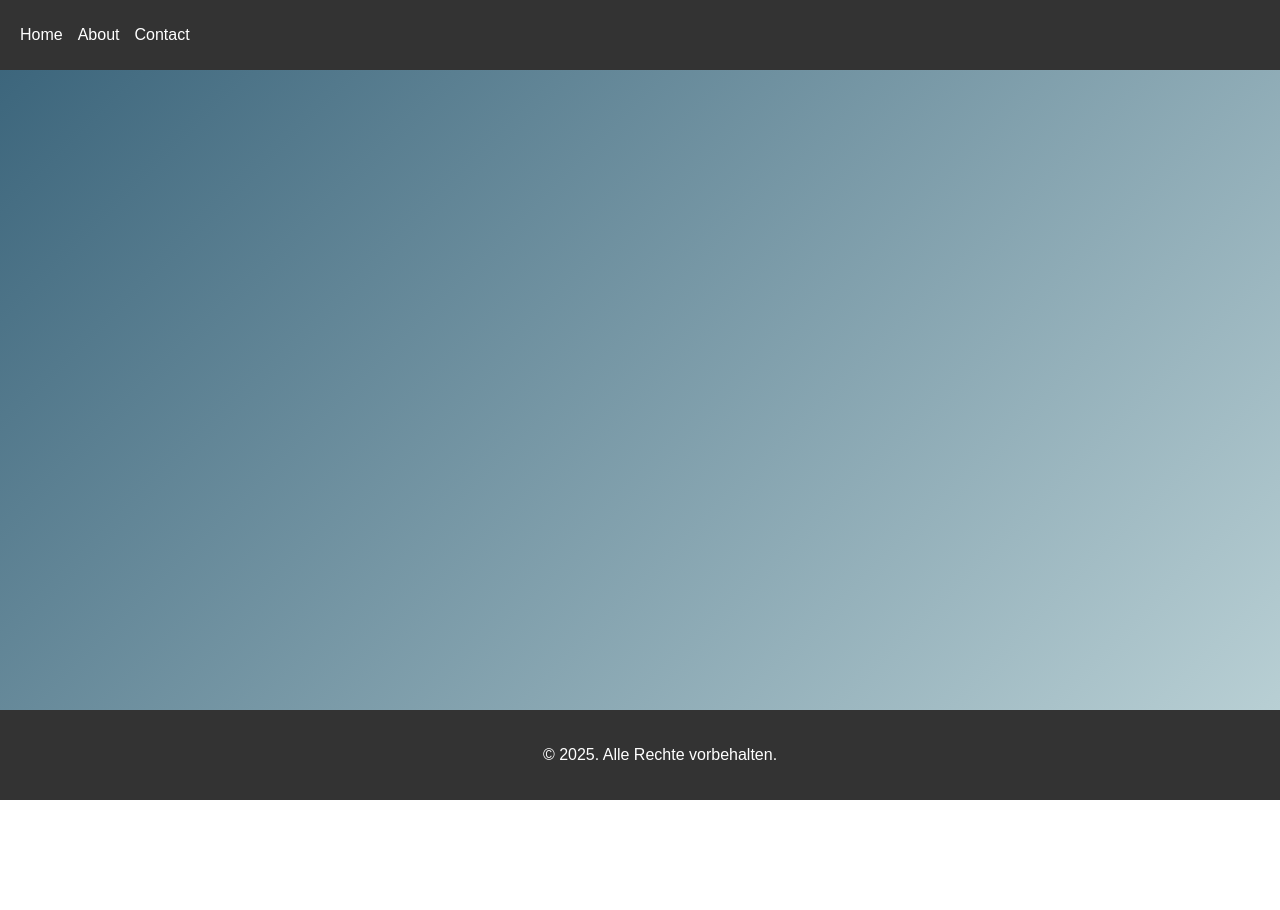
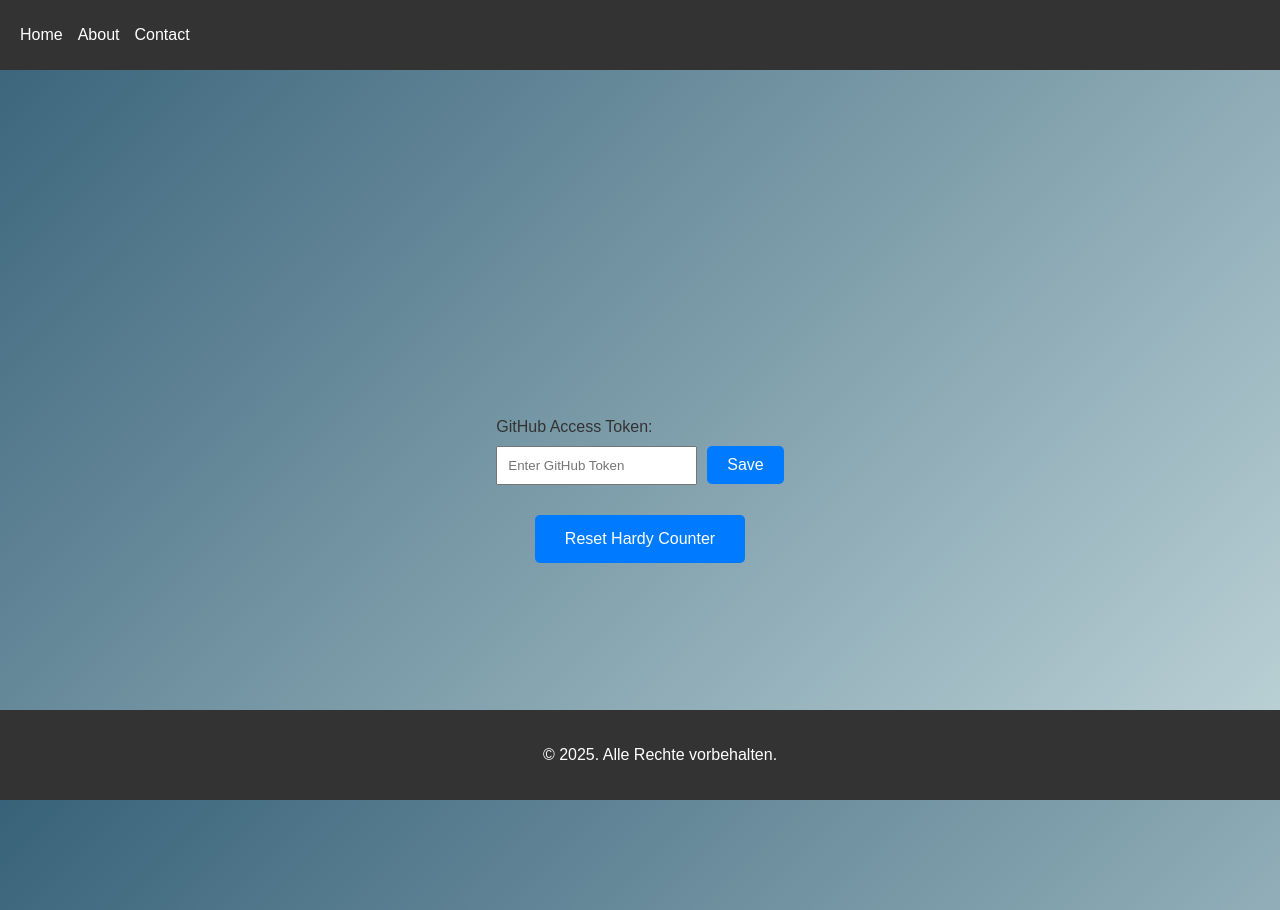
Before and after one commit to Yamam-al/yamam-al, a Nuxt app: page /hardy-counter-reset in a window 1280 px wide. Before the commit the page ends 800 px from the top, so only its background shows below. Built offline with nearby package versions, Linux system fonts and the light colour scheme.

Commit message:
adds hardy counter reset page

```diff
--- /dev/null
+++ b/pages/hardy-counter-reset.vue
@@ -0,0 +1,80 @@
+// pages/GithubIntegration.vue
+<template>
+  <div class="container">
+    <div class="input-section">
+      <label for="github-token">GitHub Access Token:</label>
+      <input v-model="githubToken" id="github-token" type="text" placeholder="Enter GitHub Token" />
+      <button @click="saveToken">Save</button>
+    </div>
+
+    <div class="reset-section">
+      <button @click="resetHardyCounter">Reset Hardy Counter</button>
+    </div>
+  </div>
+</template>
+
+<script>
+export default {
+  data() {
+    return {
+      githubToken: "",
+    };
+  },
+  mounted() {
+    // Load token from localStorage if available
+    this.githubToken = "";
+  },
+  methods: {
+    saveToken() {
+      if (this.githubToken.trim()) {
+        localStorage.setItem("githubToken", this.githubToken);
+        alert("Token saved successfully!");
+      } else {
+        alert("Please enter a valid GitHub token.");
+      }
+    },
+
+    async resetHardyCounter() {
+      if (!this.githubToken) {
+        alert("Please save your GitHub token first.");
+        return;
+      }
+
+      try {
+        await resetHardyCounterData(this.githubToken);
+        alert("Hardy counter updated successfully!");
+      } catch (error) {
+        console.error(error);
+        alert("Failed to update the hardy counter. Check the console for details.");
+      }
+    },
+  },
+};
+</script>
+
+<style>
+.container {
+  display: flex;
+  flex-direction: column;
+  align-items: center;
+  justify-content: center;
+  height: 100vh;
+  padding: 20px;
+}
+.input-section {
+  margin-bottom: 30px;
+}
+.input-section label {
+  display: block;
+  margin-bottom: 10px;
+}
+.input-section input {
+  padding: 10px;
+  margin-right: 10px;
+}
+.reset-section button {
+  padding: 15px 30px;
+  font-size: 16px;
+  cursor: pointer;
+}
+</style>
```
